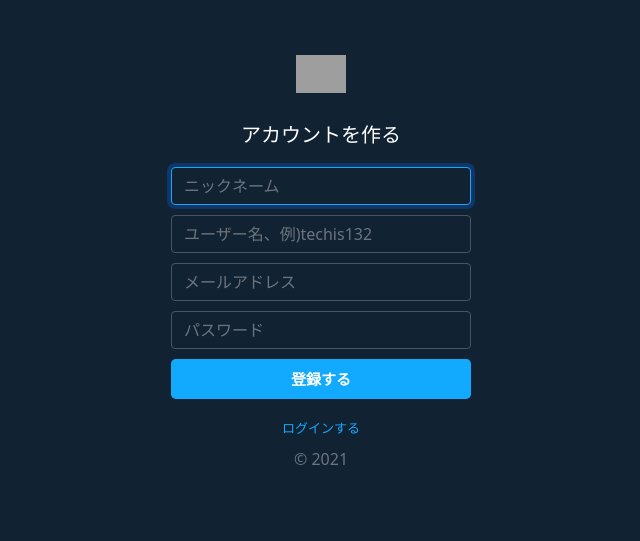
After one commit to Rin-Kushima/TwitterClone, a PHP site: page /sign-up.php in a window 1280 px wide. The commit adds this page. Shown: the top 541 px of the page, without its empty margins (319-959 px from the left). Run offline with PHP 8.4, Linux system fonts and the light colour scheme; grey boxes are pictures that could not be loaded.

Commit message:
会員登録画面＆ログイン画面

```diff
--- a/Views/css/style.css
+++ b/Views/css/style.css
@@ -253,3 +253,49 @@ a {
         margin-top: 10px;
     }
 }
+
+/*
+会員登録（ログイン画面共用）
+****/
+body.signup {
+    display: flex;
+    align-items: center;
+    padding-top: 40px;
+    padding-bottom: 40px;
+    height: 100%;
+}
+
+.signup {
+    background-color: #123;
+    color: #fff;
+}
+
+.signup .form-signup {
+    width: 100%;
+    max-width: 330px;
+    padding: 15px;
+    margin: auto;
+}
+
+.signup .logo-white {
+    margin-bottom: 30px;
+    width: 50px;
+}
+
+.signup h1 {
+    font-size: 20px;
+    margin-bottom: 20px;
+}
+
+.signup input {
+    margin-bottom: 10px;
+    background-color: #123;
+    border-color: #456;
+    color: #fff;
+}
+
+.signup input:focus {
+    background-color: #123;
+    border-color: #1af;
+    color: #fff;
+}
--- /dev/null
+++ b/Views/sign-up.php
@@ -0,0 +1,29 @@
+<!DOCTYPE html>
+<html lang="ja">
+<head>
+    <meta charset="UTF-8">
+    <meta http-equiv="X-UA-Compatible" content="IE=edge">
+    <meta name="viewport" content="width=device-width, initial-scale=1.0">
+    <link rel="icon" href="../Views/img/logo-twitterblue.svg">
+    <link href="https://cdn.jsdelivr.net/npm/bootstrap@5.0.2/dist/css/bootstrap.min.css" rel="stylesheet" integrity="sha384-EVSTQN3/azprG1Anm3QDgpJLIm9Nao0Yz1ztcQTwFspd3yD65VohhpuuCOmLASjC" crossorigin="anonymous">
+    <link rel="stylesheet" href="../Views/css/style.css">
+    <title>会員登録画面 / Twitterクローン</title>
+    <meta name="description" content="会員登録画面です">
+</head>
+<body class="signup text-center">
+    <main class="form-signup">
+        <form action="sign-up.php" method="POST">
+            <img src="../Views/img/logo-white.svg" alt="" class="logo-white">
+            <h1>アカウントを作る</h1>
+            <input type="text" class="form-control" name="nickname" placeholder="ニックネーム" maxlength="50" required autofocus>
+            <input type="text" class="form-control" name="name" placeholder="ユーザー名、例)techis132" maxlength="50" required>
+            <input type="email" class="form-control" name="email" placeholder="メールアドレス" maxlength="254" required>
+            <input type="password" class="form-control" name="password" placeholder="パスワード" minlength="4" maxlength="128" required>
+            <button class="w-100 btn btn-lg" type="submit">登録する</button>
+            <p class="mt-3 mb-2"><a href="sign-up.php">ログインする</a></p>
+            <p class="mt-2 mb-3 text-muted">&copy; 2021</p>
+        </form>
+    </main>
+
+</body>
+</html>
```
Also changed, not shown: Views/sign-in.php (added, +28 -0 lines).
